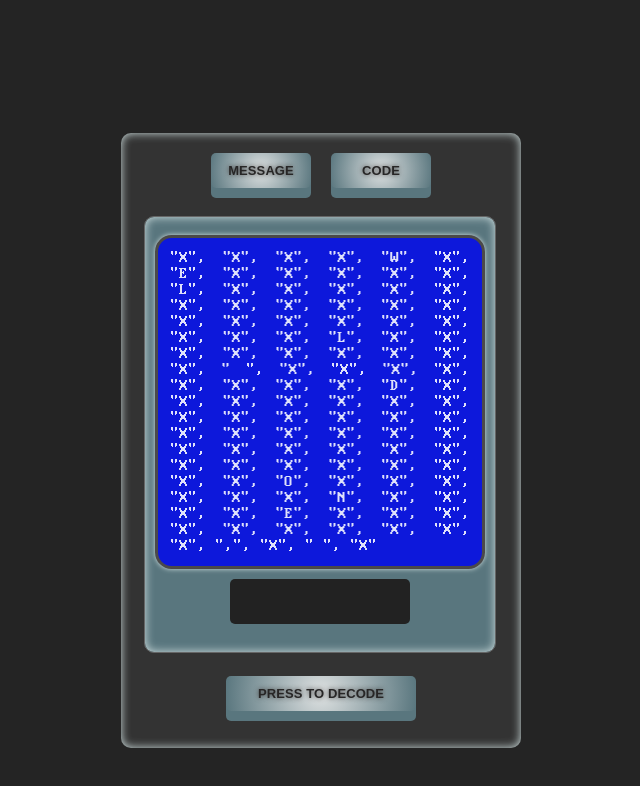
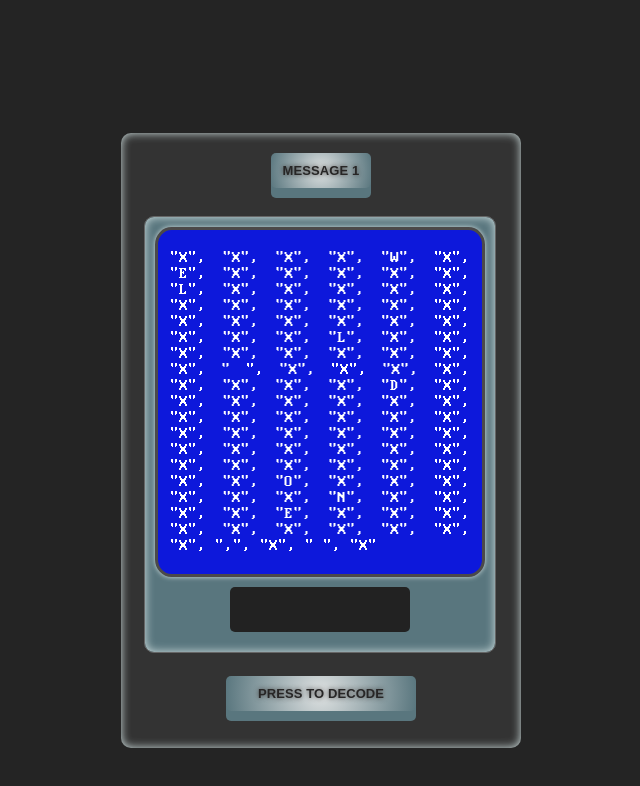
Before and after one commit to simbld/JS-Exercise-Decode-the-message, a React (Vite) app: page / in a window 1280 px wide. Shown: the top 786 px of the page, without its empty margins (319-959 px from the left). Built offline with nearby package versions, Linux system fonts and the light colour scheme.

Commit message:
Refactor message timer to use custom hook

```diff
--- a/src/App.css
+++ b/src/App.css
@@ -16,12 +16,21 @@
 .codedmessage {
   margin: 10px;
   padding: 12px;
+  max-height: 400px;
+  height: 100%;
+  max-width: 300px;
+  width: 100%;
+  overflow: auto;
   display: flex;
   justify-content: center;
   text-align: justify;
+  align-items: center;
   line-height: 1;
   font-family: 'MorePerfectDOSVGA', sans-serif;
   background-color: #0d18db;
+  color: white;
+  word-wrap: break-word;
+  white-space: normal;
   border: 3px solid #4b4949;
   box-shadow: 0 0 5px #d2e2e2;
   border-radius: 5%;
--- a/src/components/DecodedMessage.jsx
+++ b/src/components/DecodedMessage.jsx
@@ -1,17 +1,10 @@
 import { useEffect, useState } from "react";
 import { hiddenMessage } from "../modules/CodedMessage";
+import useTimer from "../hooks/useTimer";
 
 function DecodedMessage() {
   const [isDecodedMessage, setIsDecodedMessage] = useState("");
-  useEffect(() => {
-    let timer;
-    if (isDecodedMessage !== "") {
-      timer = setTimeout(() => {
-        setIsDecodedMessage("");
-      }, 1000);
-    }
-    return () => clearTimeout(timer);
-  }, [isDecodedMessage]);
+  useTimer(isDecodedMessage, setIsDecodedMessage, 1000);
   const decodeButton = () => {
     const decoder = hiddenMessage
       .filter((char) => char !== "X" && char !== ",")
@@ -24,8 +17,8 @@ function DecodedMessage() {
       <div className="container">
         <div className="safe">
           <div className="button-container">
-            <button className="button button-choice">Message</button>
-            <button className="button button-choice">Code</button>
+            <button className="button button-choice">Message 1</button>
+            {/* <button className="button button-choice">Message 2</button> */}
           </div>
           <div className="safe-door">
             <div className="codedmessage">"{hiddenMessage.join(`", "`)}"</div>
--- /dev/null
+++ b/src/hooks/useTimer.js
@@ -0,0 +1,15 @@
+import { useEffect } from "react";
+
+const useTimer = (message, setMessage, delay) => {
+  useEffect(() => {
+    let timer;
+    if (message !== "") {
+      timer = setTimeout(() => {
+        setMessage("");
+      }, delay);
+    }
+    return () => clearTimeout(timer);
+  }, [message, setMessage, delay]);
+};
+
+export default useTimer;
```
Also changed, not shown: 1 other file (tests, documents, lock files or other folders).
